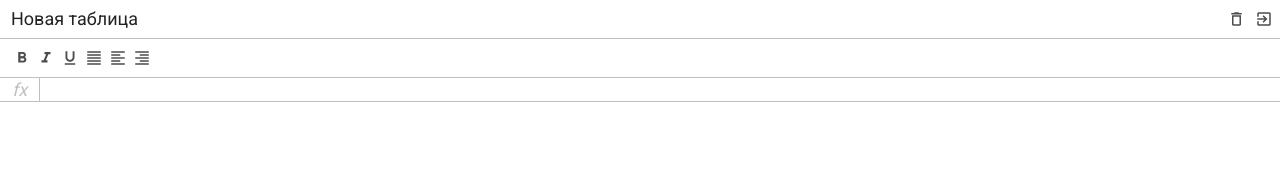
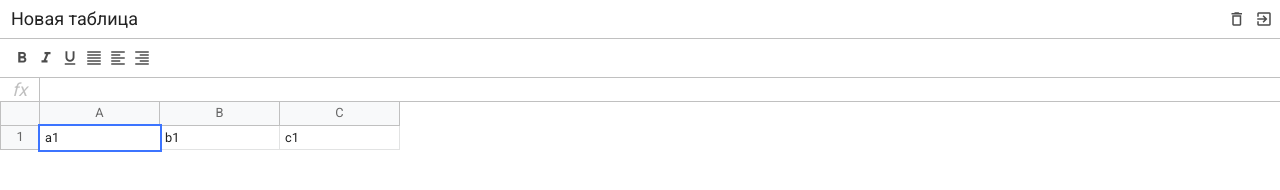
Before and after one commit to NataliShip/Excel-js-frameworkless, a website built with webpack: page src/index.html in a window 1280 px wide. Built offline with nearby package versions, Linux system fonts and the light colour scheme.

Commit message:
add styles for table

```diff
--- a/src/index.html
+++ b/src/index.html
@@ -65,7 +65,33 @@
 
       </div>
 
-      <div class="excel__table"></div>
+      <div class="excel__table">
+
+        <div class="row">
+
+          <div class="row-info"></div>
+
+          <div class="row-data">
+            <div class="column">A</div>
+            <div class="column">B</div>
+            <div class="column">C</div>
+          </div>
+
+        </div>
+
+        <div class="row">
+
+          <div class="row-info">1</div>
+
+          <div class="row-data">
+            <div class="cell selected" contenteditable>a1</div>
+            <div class="cell" contenteditable>b1</div>
+            <div class="cell" contenteditable>c1</div>
+          </div>
+
+        </div>
+
+      </div>
 
     </div>
 
--- a/src/sass/_variables.sass
+++ b/src/sass/_variables.sass
@@ -2,7 +2,9 @@
 $header-height: 38px
 $toolbar-height: 40px
 $formula-height: 24px
+$row-height: 24px
 $info-cell-width: 40px
+$cell-width: 120px
 
 // colors
 $border-color: #c0c0c0
--- a/src/sass/index.sass
+++ b/src/sass/index.sass
@@ -21,3 +21,6 @@ body
 .excel
   position: relative
   color: #666
+  height: 100%
+  max-width: 100%
+  font-size: .8rem
--- a/src/sass/table.sass
+++ b/src/sass/table.sass
@@ -1 +1,54 @@
 .excel__table
+  position: absolute
+  left: 0
+  right: 0
+  top: $header-height + $toolbar-height + $formula-height
+  overflow-x: auto
+  padding-bottom: 2px
+
+  & .row
+    display: flex
+    min-height: 20px
+    height: $row-height
+
+  & .row-info
+    display: flex
+    justify-content: center
+    align-items: center
+    height: 100%
+    min-width: $info-cell-width
+    border: 1px solid $border-color
+    border-top: none
+    background: #f8f9fa
+
+  & .row-data
+    display: flex
+
+  & .column
+    display: flex
+    justify-content: center
+    align-items: center
+    background: #f8f9fa
+    min-width: 40px
+    width: $cell-width
+    border: 1px solid $border-color
+    border-top: none
+    border-left: none
+    height: 100%
+
+  & .cell
+    min-width: 40px
+    padding: 5px
+    width: $cell-width
+    height: 100%
+    border: 1px solid #e2e3e3
+    border-top: none
+    color: $black-color
+    border-left: none
+    white-space: nowrap
+    outline: none
+
+    &.selected
+      border: none
+      outline: 2px solid #3c74ff
+      z-index: 2
```
